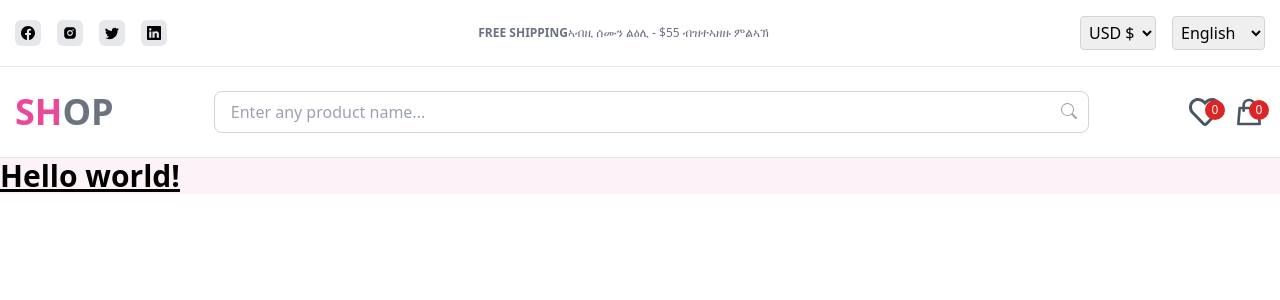
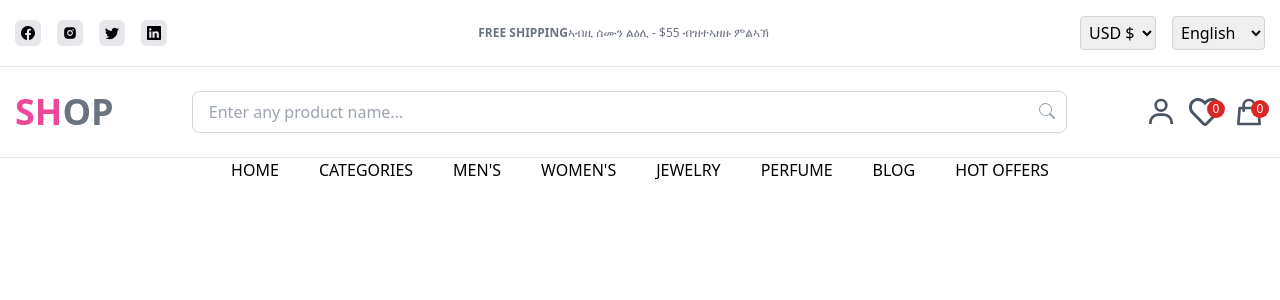
Before and after one commit to edenWerke/shopping-website, a Next.js app: page / in a window 1280 px wide. Shown: the top 300 px of the page. Built offline with nearby package versions, Linux system fonts and the light colour scheme.

Commit message:
addng navbar

```diff
--- a/app/NavBar.tsx
+++ b/app/NavBar.tsx
@@ -8,10 +8,14 @@ const NavBar = () => {
         <div className="container">
 
         <div className="flex w-fit gap-10 mx-auto font-medium text-black">
-          <Link className="navbar_link relative" href="#">Home</Link>
-          <Link className="navbar_link relative" href="#">Home</Link>
-          <Link className="navbar_link relative" href="#">Home</Link>
-          <Link className="navbar_link relative" href="#">Home</Link>
+          <Link className="navbar_link relative" href="#">HOME</Link>
+          <Link className="navbar_link relative" href="#">CATEGORIES</Link>
+          <Link className="navbar_link relative" href="#">MEN'S</Link>
+          <Link className="navbar_link relative" href="#">WOMEN'S</Link>
+          <Link className="navbar_link relative" href="#">JEWELRY</Link>
+          <Link className="navbar_link relative" href="#">PERFUME</Link>
+          <Link className="navbar_link relative" href="#">BLOG</Link>
+          <Link className="navbar_link relative" href="#">HOT OFFERS</Link>
 
         </div>
       </div>
--- a/app/components/HeaderMain.tsx
+++ b/app/components/HeaderMain.tsx
@@ -2,6 +2,7 @@ import React from 'react';
 import { BsSearch } from "react-icons/bs";
 import { FaRegHeart , FaShoppingBag } from 'react-icons/fa';
 import { HiOutlineShoppingBag } from "react-icons/hi";
+import { BiUser } from "react-icons/bi";
 const HeaderMain = () => {
   return (
     <div className="border-b border-gray-200 py-6">
@@ -20,14 +21,18 @@ const HeaderMain = () => {
         </div>
         <div className="flex items-center gap-3"> {/* Reduced gap to 2 */}
           <div className="relative">
+            <BiUser className="text-gray-600 text-[32px]" />
+
+          </div>
+          <div className="relative">
             <FaRegHeart className="text-gray-600 text-[32px]" />
-            <div className="bg-red-600 rounded-full absolute top-0 right-0 w-[20px] h-[20px] text-[12px] text-white grid place-items-center translate-x-1 translate-y-1">
+            <div className="bg-red-600 rounded-full absolute top-0 right-0 w-[18px] h-[18px] text-[12px] text-white grid place-items-center translate-x-1 translate-y-1">
               0
             </div>
           </div>
           <div className="relative">
             <HiOutlineShoppingBag  className="text-gray-600 text-[32px]" />
-            <div className="bg-red-600 rounded-full absolute top-0 right-0 w-[20px] h-[20px] text-[12px] text-white grid place-items-center translate-x-1 translate-y-1">
+            <div className="bg-red-600 rounded-full absolute top-0 right-0  w-[18px] h-[18px] text-[12px] text-white grid place-items-center translate-x-1 translate-y-1">
               0
             </div>
           </div>
--- a/app/globals.css
+++ b/app/globals.css
@@ -8,4 +8,23 @@
         text-[14px] cursor-pointer hover:bg-accent
         hover:text-white
     }
+    .navbar_link:hover{
+        color:#ff8f9c;
+        transition: all 0.4s;
+    }
+    .navbar_link:after{
+        position:absolute;
+        content: "";
+        background-color: #ff8f9c;
+        height: 3px;
+        width: 100%;
+        bottom: -5px;
+        left:0;
+        scale:0;
+        transform-origin: left;
+        transition: all 0.4s;
+    }
+    .navbar_link:hover::after{
+        scale: 1;
+    }
 }
--- a/app/layout.tsx
+++ b/app/layout.tsx
@@ -3,6 +3,7 @@ import { Geist, Geist_Mono } from "next/font/google";
 import "./globals.css";
 import HeaderTop from "./components/HeaderTop";
 import HeaderMain from "./components/HeaderMain";
+import NavBar from "./NavBar";
 
 const geistSans = Geist({
   variable: "--font-geist-sans",
@@ -31,6 +32,7 @@ export default function RootLayout({
       >
         <HeaderTop/>
         <HeaderMain/>
+        <NavBar/>
         {children}
       </body>
     </html>
--- a/app/page.tsx
+++ b/app/page.tsx
@@ -2,8 +2,8 @@ import Image from "next/image";
 
 export default function Home() {
   return (
-    <h1 className="text-3xl font-bold bg-pink-50 underline">
-      Hello world!
-    </h1>
+    <main >
+
+    </main>
   );
 }
```
